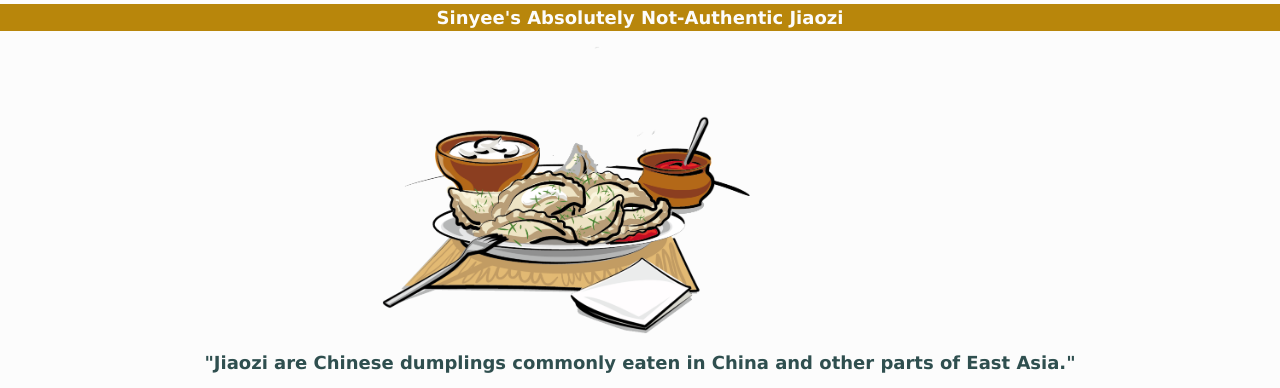
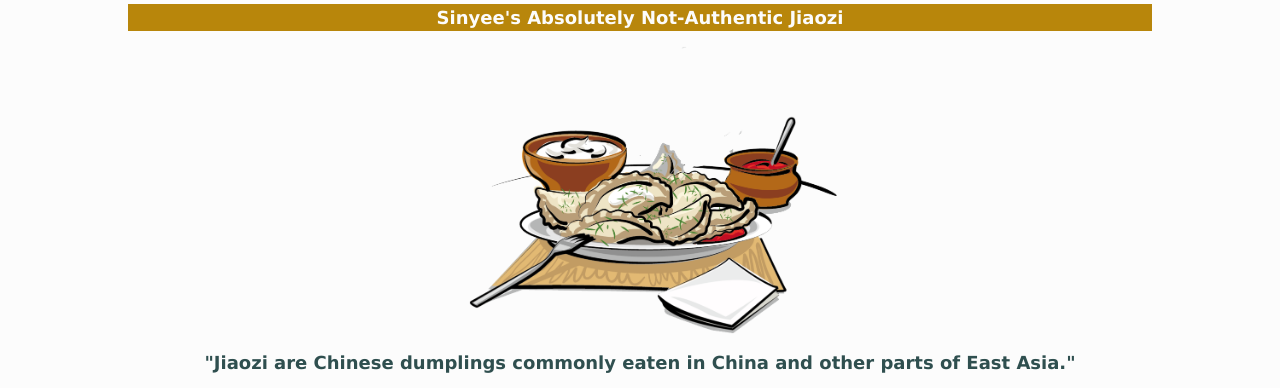
Before and after one commit to iamxinyijiang/grid-practise, a plain HTML site: page index.html in a window 1280 px wide. Shown: the part 59-447 px from the top of the page. Drawn offline with Linux system fonts and the light colour scheme; a web font is replaced by a local one.

Commit message:
grid position center

```diff
--- a/style.css
+++ b/style.css
@@ -22,9 +22,13 @@ body{
 .grid{
     display: grid;
     /*grid-template: 1fr 1fr 1fr 2fr 1fr 1fr 1fr 2fr 2fr 2fr 1fr/repeat(6 1fr);*/
-    grid-template-columns: repeat(6 1fr);
-    grid-template-rows: repeat(11 1fr);
+    grid-template-columns:auto;
+    grid-template-rows:auto;
     gap: 15px;
+    width: 80%;
+    height:min-content;
+    margin-left:10%;
+    text-align:center;
 }
 
 header{
```
